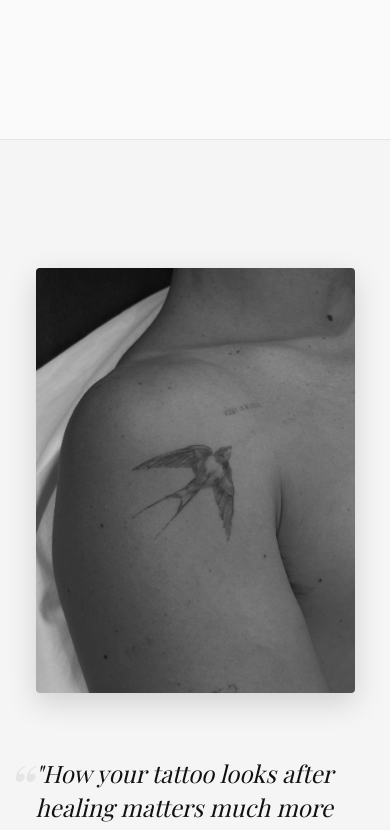
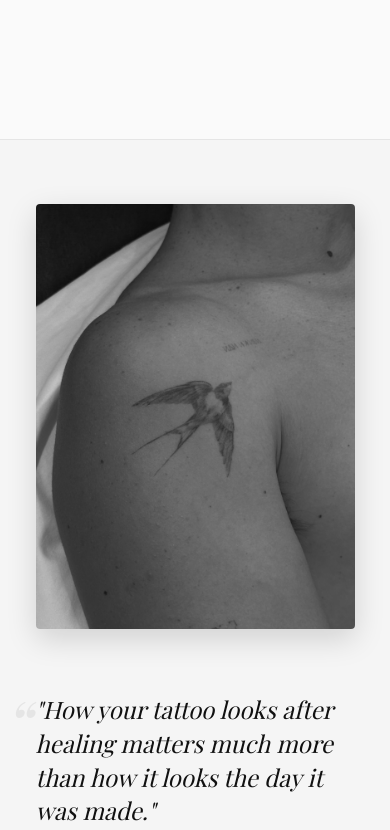
Before and after one commit to Rafargb/vicktatoo, a React (Vite) app: page / in a window 390 px wide. Shown: the part 2000-2830 px from the top of the page. Built offline with nearby package versions, Linux system fonts and the light colour scheme; no server answers; the database is empty; a web font is replaced by a local one.

Commit message:
Reduce vertical spacing between main sections

```diff
--- a/src/index.css
+++ b/src/index.css
@@ -74,12 +74,12 @@ img {
 }
 
 .section {
-  padding: var(--spacing-xxl) 0;
+  padding: var(--spacing-xl) 0;
 }
 
 @media (max-width: 768px) {
   .section {
-    padding: var(--spacing-xl) 0;
+    padding: var(--spacing-lg) 0;
   }
 }
 
```
